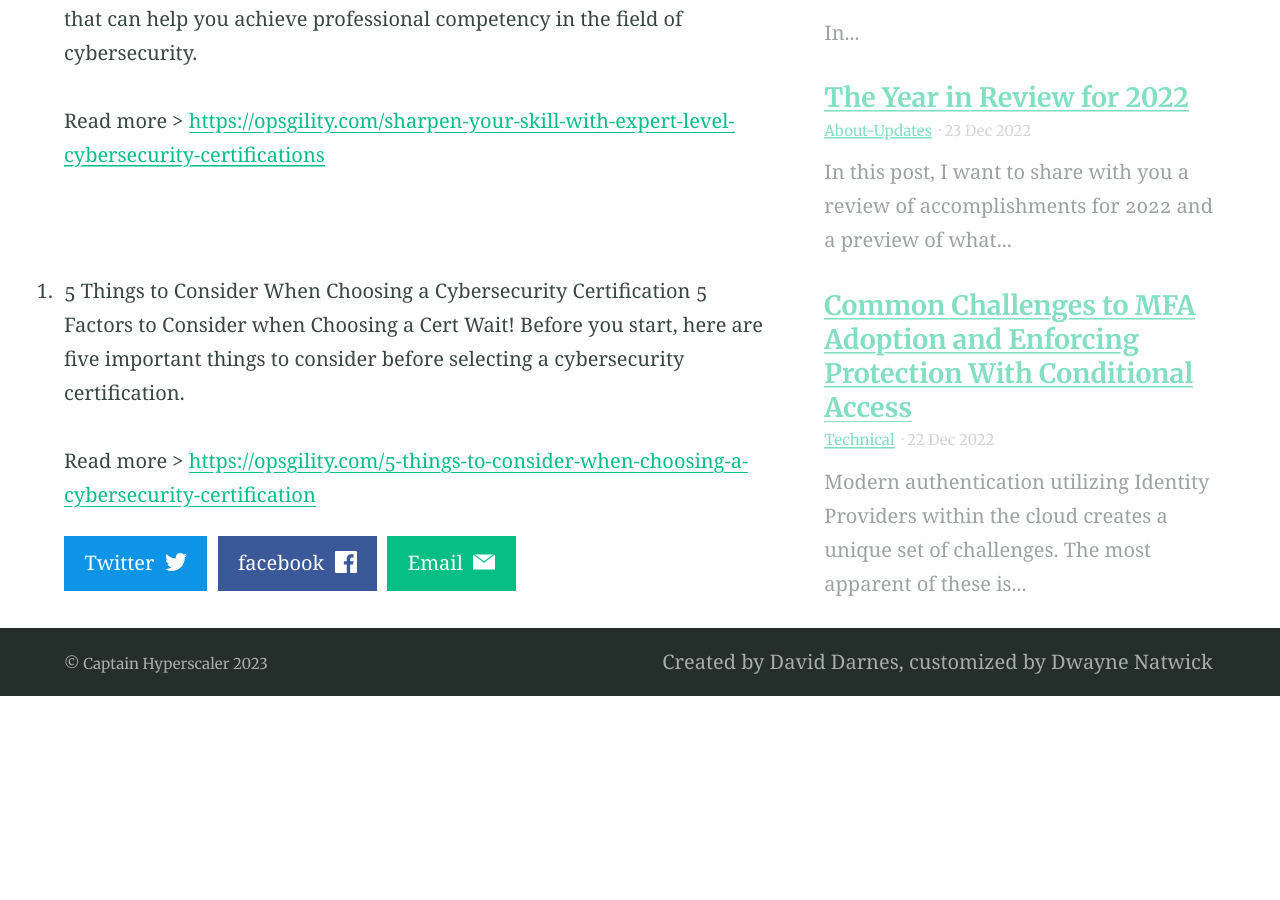
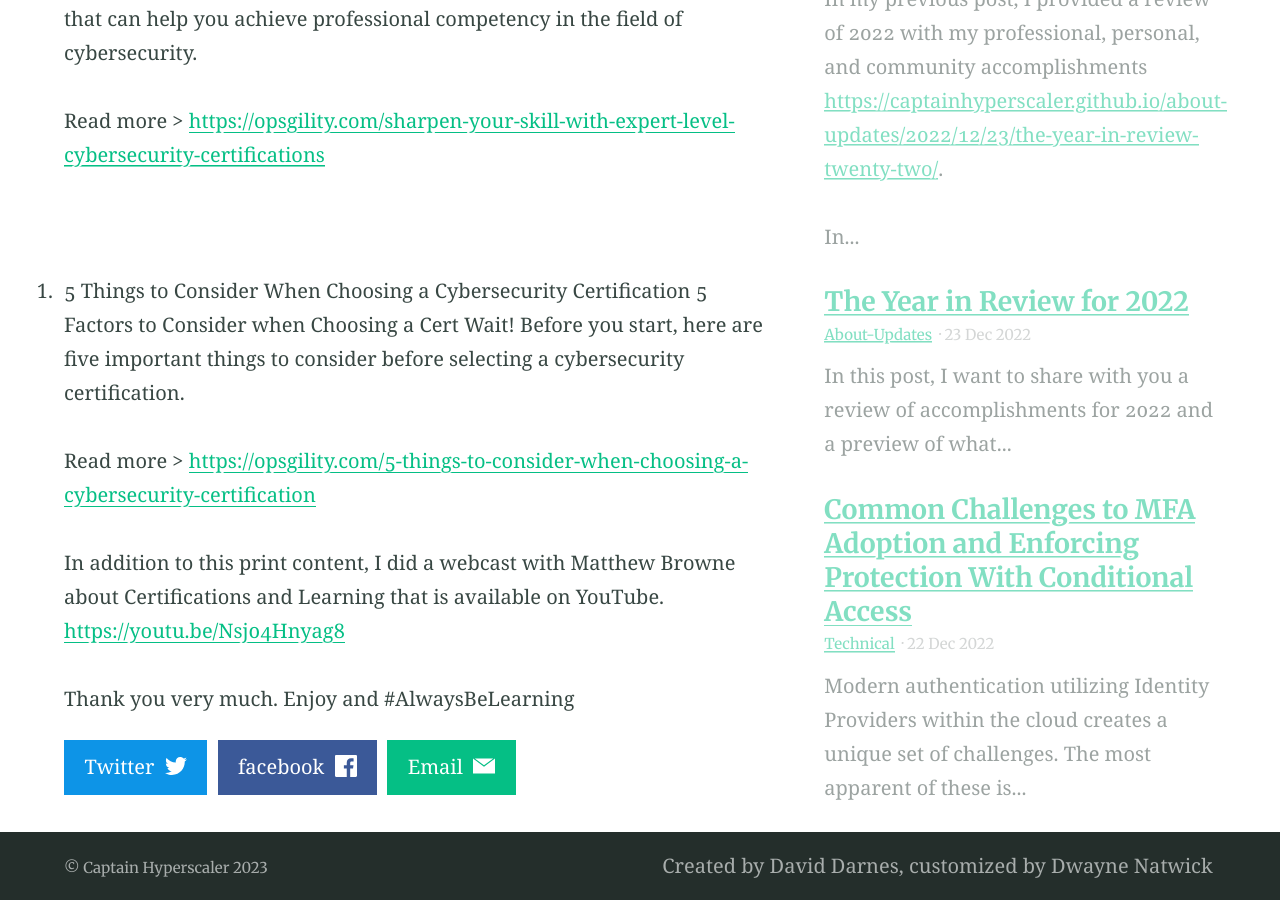
Before and after one commit to captainhyperscaler/captainhyperscaler.github.io, a Jekyll site: the page built from _posts/2023-01-11-opsgility-cybersecurity-certs.md, in a window 1280 px wide and 900 px high, scrolled down 2043 px. Built offline with Jekyll 4.4.1, drawn with Linux system fonts in a browser that asks for light colours; before the commit the page ends 2739 px from its top, so only the background shows below that.

Commit message:
Update 2023-01-11-opsgility-cybersecurity-certs.md

```diff
--- a/_posts/2023-01-11-opsgility-cybersecurity-certs.md
+++ b/_posts/2023-01-11-opsgility-cybersecurity-certs.md
@@ -50,3 +50,8 @@ Read more > <https://opsgility.com/sharpen-your-skill-with-expert-level-cybersec
 Wait! Before you start, here are five important things to consider before selecting a cybersecurity certification.
 
 Read more > <https://opsgility.com/5-things-to-consider-when-choosing-a-cybersecurity-certification>
+
+In addition to this print content, I did a webcast with Matthew Browne about Certifications and Learning that is available on YouTube.
+<https://youtu.be/Nsj04Hnyag8>
+
+Thank you very much.  Enjoy and #AlwaysBeLearning
```
